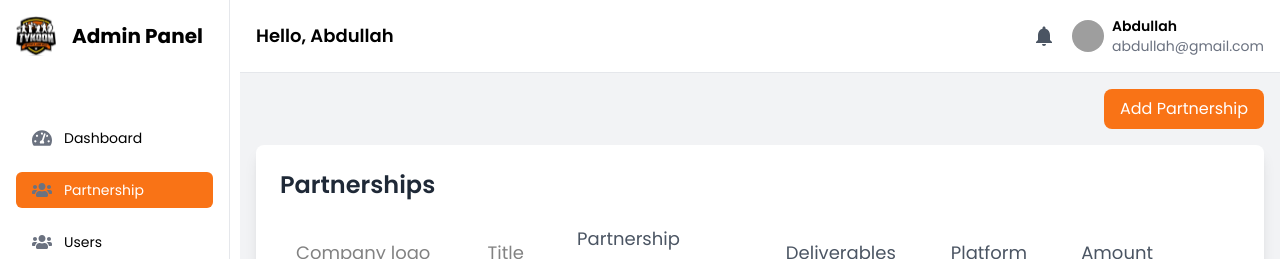
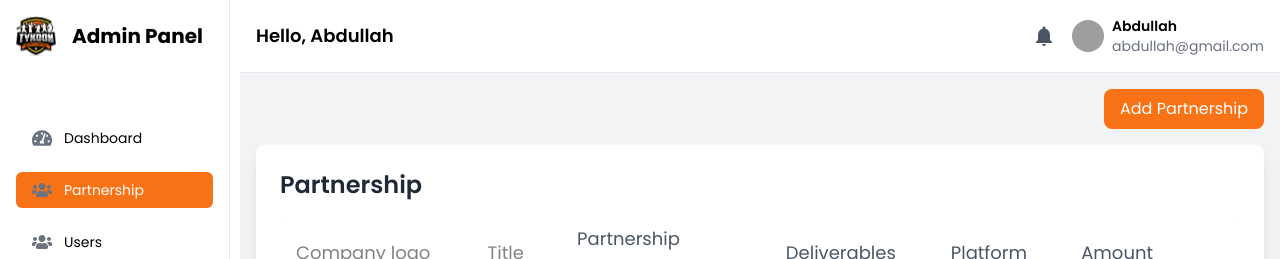
Before and after one commit to mohsin8888/tykoon, a React (Create React App) app: page /partnership in a window 1280 px wide. Shown: the top 259 px of the page. Built offline with nearby package versions, Linux system fonts and the light colour scheme; grey boxes are pictures that could not be loaded; a web font is replaced by a local one.

Commit message:
text change

```diff
--- a/src/pages/Partnership.jsx
+++ b/src/pages/Partnership.jsx
@@ -129,7 +129,7 @@ export const Partnership = () => {
 
       <div className="bg-white p-6 rounded-lg shadow-lg">
         <h2 className="text-2xl font-semibold text-gray-800 mb-4">
-          Partnerships
+          Partnership
         </h2>
         <div className="overflow-y-auto overflow-x-auto w-full">
           <table className="min-w-full bg-white rounded-lg shadow-lg">
```
